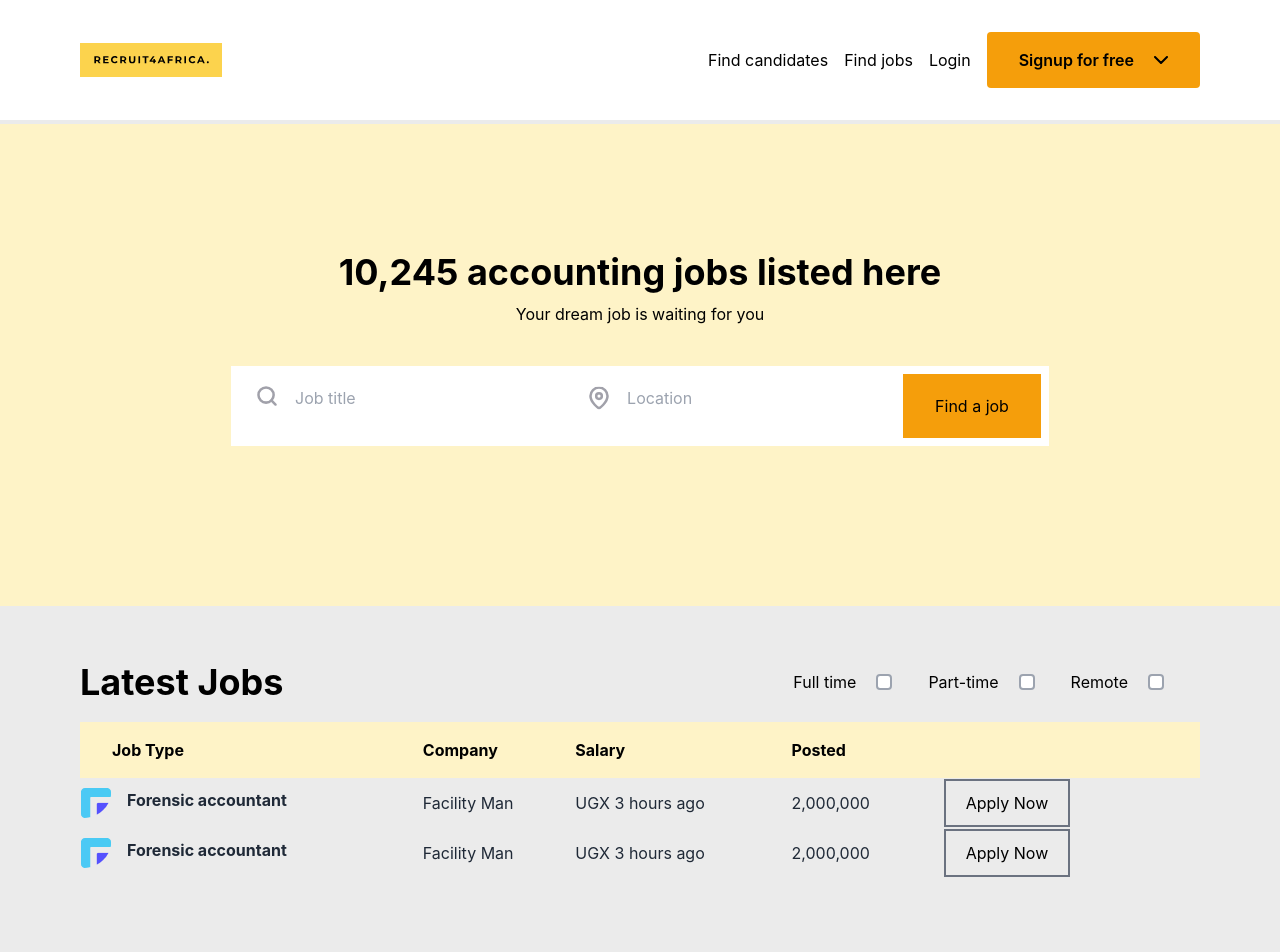
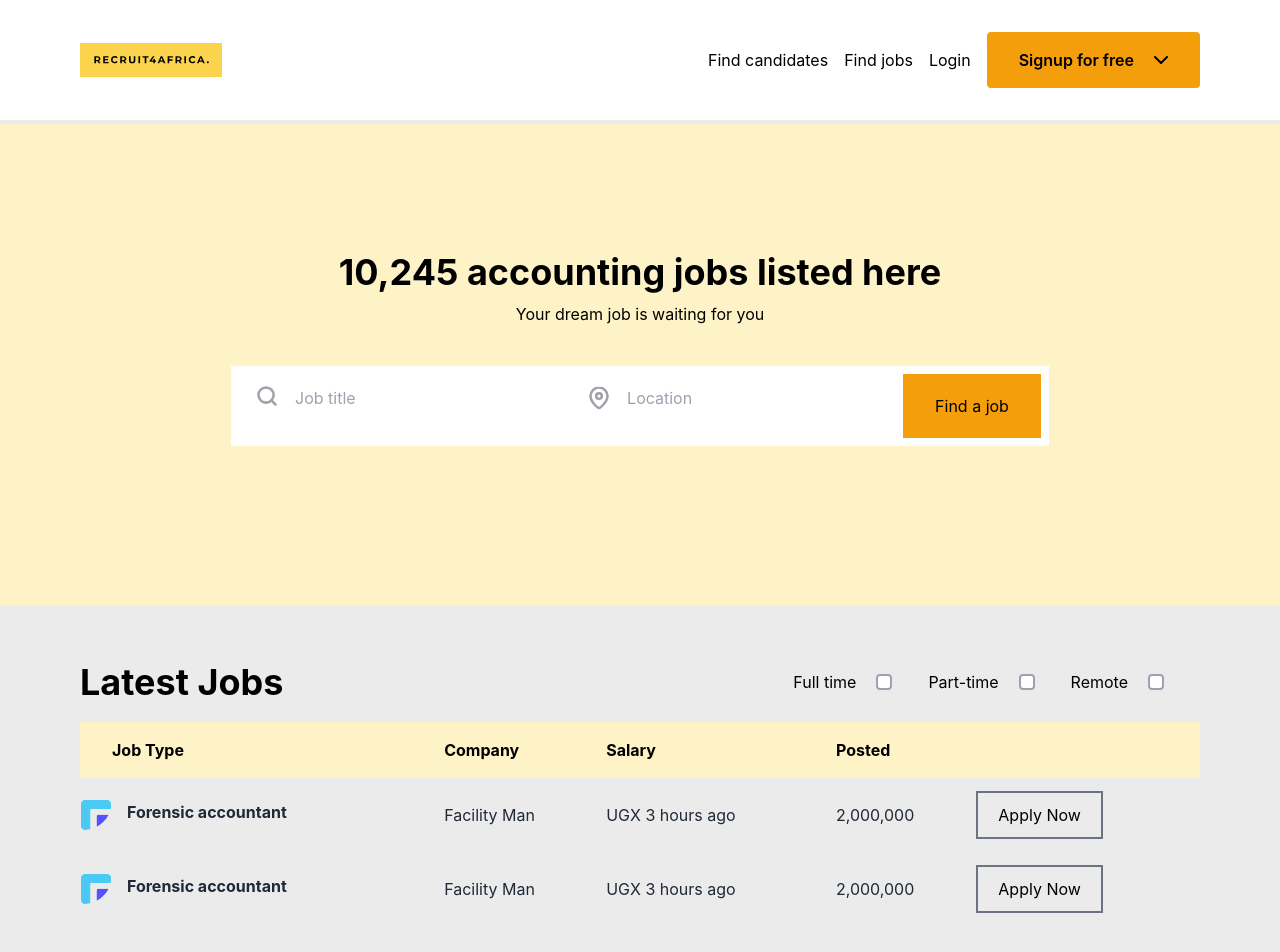
Before and after one commit to luigimorel/recruit-africa, a React (Create React App) app: page / in a window 1280 px wide. Shown: the top 952 px of the page. Built offline with nearby package versions, Linux system fonts and the light colour scheme; what @tailwindcss/typography would draw is missing.

Commit message:
Update landing page button

```diff
--- a/src/pages/LandingPage.jsx
+++ b/src/pages/LandingPage.jsx
@@ -123,7 +123,7 @@ const LandingPage = () => {
                 <td className="text-gray-800">UGX {x.timePosted}</td>
                 <td className="text-gray-800">{x.amount}</td>
                 <td className="">
-                  <button className="border-gray-500 mx-5 border-2 px-5 py-2.5 hover:bg-yellow-500 hover:border-transparent">
+                  <button className="border-gray-500 my-3 border-2 px-5 py-2.5 hover:bg-yellow-500 hover:border-transparent">
                     {x.btnText}
                   </button>
                 </td>
```
